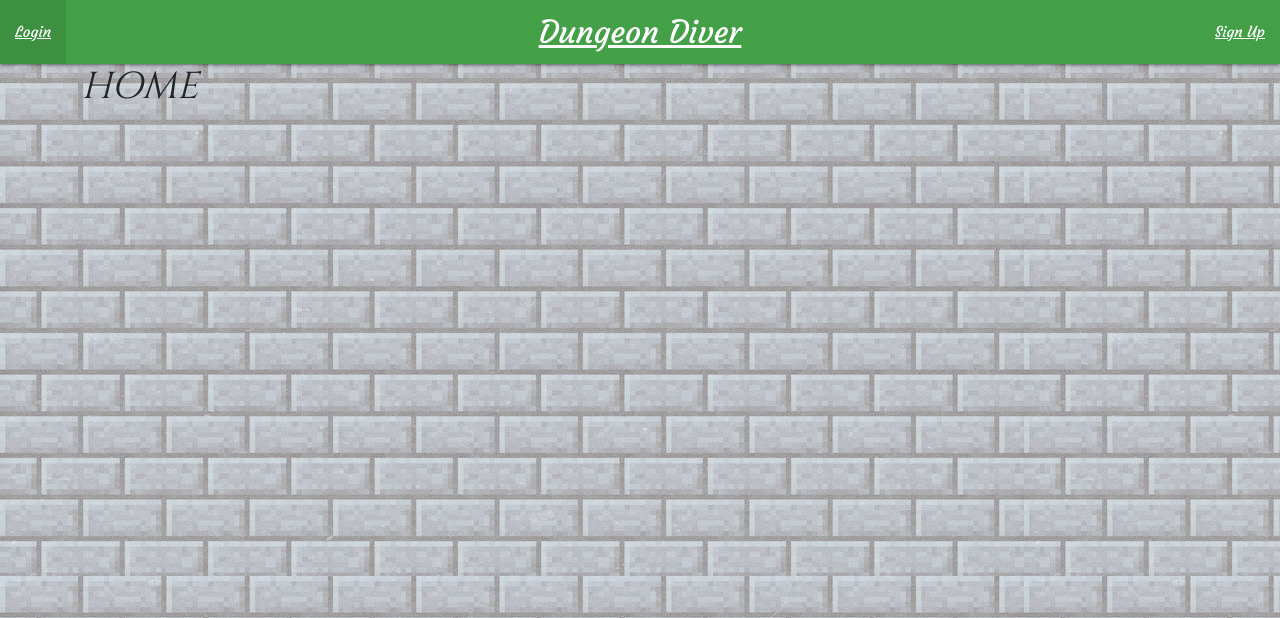
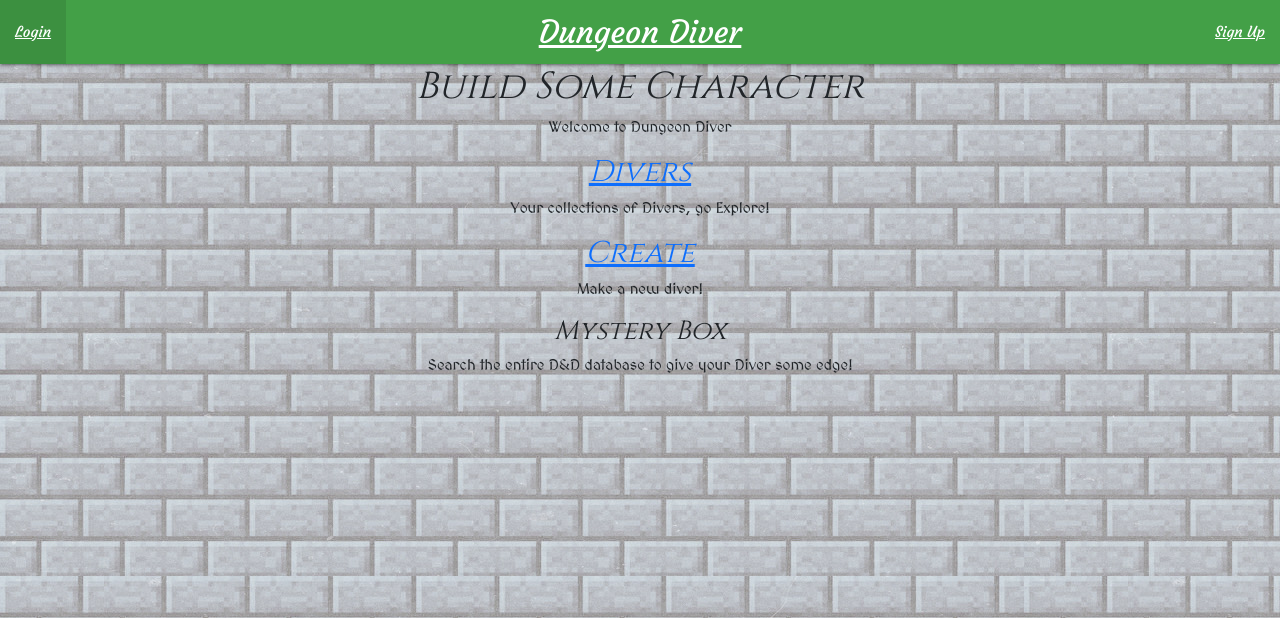
Before and after one commit to redroguea1/DungeonDiver, a Django app: page / in a window 1280 px wide. Shown: the top 618 px of the page. Run offline with Django 4.2, Linux system fonts and the light colour scheme; some web fonts are replaced.

Commit message:
finishing styling of landing page

```diff
--- a/main_app/static/main_app/style.css
+++ b/main_app/static/main_app/style.css
@@ -12,6 +12,11 @@ tbody.collection {
     overflow-y: auto;
 }
 
+div {
+    text-align: center;
+    margin: 0 auto;
+}
+
 
 p.description {
     background-color: beige;
@@ -19,10 +24,11 @@ p.description {
     border-style: ridge;
 }
 
-h1, h4 {
+h1, h2, h3, h4 {
     font-style: italic;
     font-weight: bold;
     font-family: 'Cinzel', cursive;
+    font-weight: bolder;
 }
 
 span.card-title {
@@ -37,8 +43,6 @@ label {
     font-size: 1.5rem !important;
     color: black !important;
     font-family: 'Courgette';
-    /* background-color: #43a047; */
-    background-image: url(/main_app/static/img/chest.svg);
 }
 
 form {
--- a/main_app/templates/home.html
+++ b/main_app/templates/home.html
@@ -1,6 +1,15 @@
 {% extends 'base.html' %}
 {% block content %}
 
-<h1>HOME</h1>
+<div>
+<h1>Build Some Character</h1>
+<p>Welcome to Dungeon Diver</p>
+<h2><a href="{% url 'index' %}"">Divers</a></h2>
+<p>Your collections of Divers, go Explore!</p>
+<h2><a href="{% url 'diver_create' %}">Create</a></h2>
+<p>Make a new diver!</p>
+<h3>Mystery Box</h3>
+<p>Search the entire D&D database to give your Diver some edge!</p>
+</div>
 
 {% endblock %}
```
Also changed, not shown: main_app/static/img/chest.svg (deleted).
